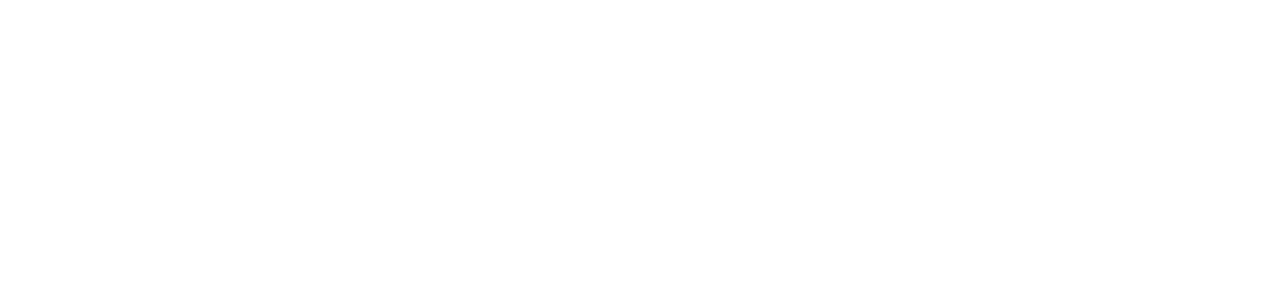
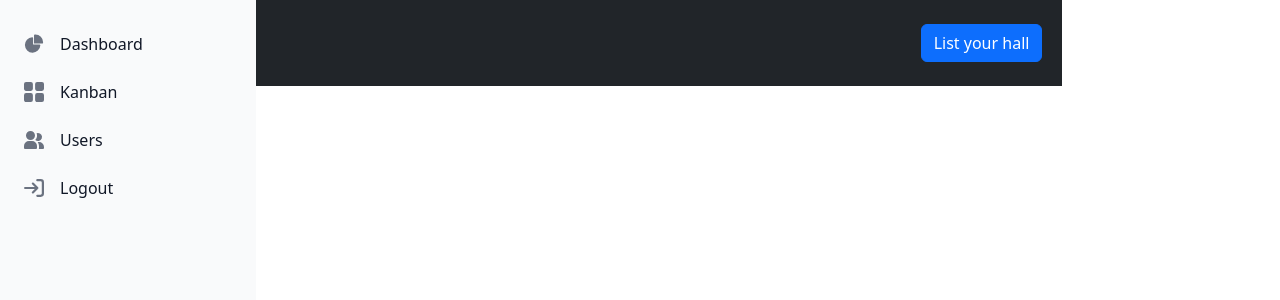
Before and after one commit to zaki506/hall--for-hire-frontend, a React (Create React App) app: page /admin/dashboard in a window 1280 px wide. Before the commit this address had no page. Shown: the top 300 px of the page. Built offline with nearby package versions, Linux system fonts and the light colour scheme; sample sign-in values are in the browser's storage.

Commit message:
login and logout

```diff
--- a/public/index.html
+++ b/public/index.html
@@ -30,6 +30,9 @@
       integrity="sha384-YvpcrYf0tY3lHB60NNkmXc5s9fDVZLESaAA55NDzOxhy9GkcIdslK1eN7N6jIeHz"
       crossorigin="anonymous"
     ></script>
+
+    <script src="https://www.google.com/recaptcha/enterprise.js?render=6LcCAZ8pAAAAAOaBwiDkvluopOsG_smZvZfV-yf3"></script>
+    <!-- Your code -->
   </head>
   <body>
     <noscript>You need to enable JavaScript to run this app.</noscript>
--- a/src/App.js
+++ b/src/App.js
@@ -1,6 +1,4 @@
-import Footer from "./components/Footer";
 import React from "react";
-import Carousel from "./components/Carousel";
 import "./index.css";
 import Home from "./pages/Home";
 
--- a/src/components/Button.jsx
+++ b/src/components/Button.jsx
@@ -1,10 +1,12 @@
 import React from "react";
 
-const Button = ({ cls, text, func }) => {
+const Button = ({ cls, text, func, type }) => {
   return (
     <>
       <div>
-        <button className={cls} onClick={func}>{text}</button>
+        <button className={cls} onClick={func} type={type}>
+          {text}
+        </button>
       </div>
     </>
   );
--- /dev/null
+++ b/src/components/Dashboard.jsx
@@ -0,0 +1,11 @@
+import React from "react";
+
+const Dashboard = () => {
+  return (
+    <>
+      <h1>This is dashboard</h1>
+    </>
+  );
+};
+
+export default Dashboard;
--- a/src/components/Header.jsx
+++ b/src/components/Header.jsx
@@ -6,7 +6,7 @@ import { Link } from "react-router-dom";
 const Header = () => {
   return (
     <>
-      <header className="bg-dark p-4">
+      <header className="bg-dark p-2">
         <div className="container-fluid">
           <div className="row py-3">
             <div className="d-flex justify-content-between align-items-center">
--- /dev/null
+++ b/src/components/Sidebar.jsx
@@ -0,0 +1,105 @@
+/* eslint-disable jsx-a11y/anchor-is-valid */
+import React from "react";
+import { useNavigate } from "react-router-dom";
+
+const Sidebar = () => {
+
+  const navigate = useNavigate();
+
+  const handleLogout = () => {
+    localStorage.clear("token");
+    navigate("/");
+  };
+  return (
+    <>
+      <aside
+        id="default-sidebar"
+        class="fixed top-0 left-0 z-40 w-64 h-screen transition-transform -translate-x-full sm:translate-x-0"
+        aria-label="Sidebar"
+      >
+        <div class="h-full px-3 py-4 overflow-y-auto bg-gray-50 dark:bg-gray-800">
+          <ul class="space-y-2 font-medium">
+            <li>
+              <a
+                href="#"
+                class="flex items-center p-2 text-gray-900 rounded-lg dark:text-white hover:bg-gray-100 dark:hover:bg-gray-700 group"
+              >
+                <svg
+                  class="w-5 h-5 text-gray-500 transition duration-75 dark:text-gray-400 group-hover:text-gray-900 dark:group-hover:text-white"
+                  aria-hidden="true"
+                  xmlns="http://www.w3.org/2000/svg"
+                  fill="currentColor"
+                  viewBox="0 0 22 21"
+                >
+                  <path d="M16.975 11H10V4.025a1 1 0 0 0-1.066-.998 8.5 8.5 0 1 0 9.039 9.039.999.999 0 0 0-1-1.066h.002Z" />
+                  <path d="M12.5 0c-.157 0-.311.01-.565.027A1 1 0 0 0 11 1.02V10h8.975a1 1 0 0 0 1-.935c.013-.188.028-.374.028-.565A8.51 8.51 0 0 0 12.5 0Z" />
+                </svg>
+                <span class="ms-3">Dashboard</span>
+              </a>
+            </li>
+            <li>
+              <a
+                href="#"
+                class="flex items-center p-2 text-gray-900 rounded-lg dark:text-white hover:bg-gray-100 dark:hover:bg-gray-700 group"
+              >
+                <svg
+                  class="flex-shrink-0 w-5 h-5 text-gray-500 transition duration-75 dark:text-gray-400 group-hover:text-gray-900 dark:group-hover:text-white"
+                  aria-hidden="true"
+                  xmlns="http://www.w3.org/2000/svg"
+                  fill="currentColor"
+                  viewBox="0 0 18 18"
+                >
+                  <path d="M6.143 0H1.857A1.857 1.857 0 0 0 0 1.857v4.286C0 7.169.831 8 1.857 8h4.286A1.857 1.857 0 0 0 8 6.143V1.857A1.857 1.857 0 0 0 6.143 0Zm10 0h-4.286A1.857 1.857 0 0 0 10 1.857v4.286C10 7.169 10.831 8 11.857 8h4.286A1.857 1.857 0 0 0 18 6.143V1.857A1.857 1.857 0 0 0 16.143 0Zm-10 10H1.857A1.857 1.857 0 0 0 0 11.857v4.286C0 17.169.831 18 1.857 18h4.286A1.857 1.857 0 0 0 8 16.143v-4.286A1.857 1.857 0 0 0 6.143 10Zm10 0h-4.286A1.857 1.857 0 0 0 10 11.857v4.286c0 1.026.831 1.857 1.857 1.857h4.286A1.857 1.857 0 0 0 18 16.143v-4.286A1.857 1.857 0 0 0 16.143 10Z" />
+                </svg>
+                <span class="flex-1 ms-3 whitespace-nowrap">Kanban</span>
+              </a>
+            </li>
+            <li>
+              <a
+                href="#"
+                class="flex items-center p-2 text-gray-900 rounded-lg dark:text-white hover:bg-gray-100 dark:hover:bg-gray-700 group"
+              >
+                <svg
+                  class="flex-shrink-0 w-5 h-5 text-gray-500 transition duration-75 dark:text-gray-400 group-hover:text-gray-900 dark:group-hover:text-white"
+                  aria-hidden="true"
+                  xmlns="http://www.w3.org/2000/svg"
+                  fill="currentColor"
+                  viewBox="0 0 20 18"
+                >
+                  <path d="M14 2a3.963 3.963 0 0 0-1.4.267 6.439 6.439 0 0 1-1.331 6.638A4 4 0 1 0 14 2Zm1 9h-1.264A6.957 6.957 0 0 1 15 15v2a2.97 2.97 0 0 1-.184 1H19a1 1 0 0 0 1-1v-1a5.006 5.006 0 0 0-5-5ZM6.5 9a4.5 4.5 0 1 0 0-9 4.5 4.5 0 0 0 0 9ZM8 10H5a5.006 5.006 0 0 0-5 5v2a1 1 0 0 0 1 1h11a1 1 0 0 0 1-1v-2a5.006 5.006 0 0 0-5-5Z" />
+                </svg>
+                <span class="flex-1 ms-3 whitespace-nowrap">Users</span>
+              </a>
+            </li>
+
+            <li onClick={handleLogout}>
+              <a
+                href="#"
+                class="flex items-center p-2 text-gray-900 rounded-lg dark:text-white hover:bg-gray-100 dark:hover:bg-gray-700 group"
+              >
+                <svg
+                  class="flex-shrink-0 w-5 h-5 text-gray-500 transition duration-75 dark:text-gray-400 group-hover:text-gray-900 dark:group-hover:text-white"
+                  aria-hidden="true"
+                  xmlns="http://www.w3.org/2000/svg"
+                  fill="none"
+                  viewBox="0 0 18 16"
+                >
+                  <path
+                    stroke="currentColor"
+                    stroke-linecap="round"
+                    stroke-linejoin="round"
+                    stroke-width="2"
+                    d="M1 8h11m0 0L8 4m4 4-4 4m4-11h3a2 2 0 0 1 2 2v10a2 2 0 0 1-2 2h-3"
+                  />
+                </svg>
+                <span class="flex-1 ms-3 whitespace-nowrap">Logout</span>
+              </a>
+            </li>
+          </ul>
+        </div>
+      </aside>
+    </>
+  );
+};
+
+export default Sidebar;
--- a/src/index.js
+++ b/src/index.js
@@ -4,6 +4,8 @@ import App from "./App";
 import { BrowserRouter, Route, Routes } from "react-router-dom";
 import Login from "./pages/Login";
 import Register from "./pages/Register";
+import Layout from "./pages/Layout";
+import Dashboard from "./components/Dashboard";
 
 const root = ReactDOM.createRoot(document.getElementById("root"));
 root.render(
@@ -12,6 +14,9 @@ root.render(
       <Route path="/" element={<App />} />
       <Route path="/login" element={<Login />} />
       <Route path="/register" element={<Register />} />
+      <Route path="/admin" element={<Layout />}>
+        <Route path="dashboard" element={<Dashboard />} />
+      </Route>
     </Routes>
   </BrowserRouter>
   // <React.StrictMode>
--- /dev/null
+++ b/src/pages/Layout.jsx
@@ -0,0 +1,32 @@
+import React, { useEffect } from "react";
+import { Outlet } from "react-router-dom";
+import Sidebar from "../components/Sidebar";
+import Header from "../components/Header";
+import { useNavigate } from "react-router-dom";
+
+const Layout = () => {
+  const navigate = useNavigate();
+
+  useEffect(() => {
+    if (!localStorage.getItem("token")) {
+      navigate("/");
+    }
+  });
+  return (
+    <>
+      <div className="container">
+        <Sidebar />
+      </div>
+
+      <div style={{ width: "83%", position: "realtive", left: "260px" }}>
+        <Header />
+      </div>
+
+      <div>
+        <Outlet></Outlet>
+      </div>
+    </>
+  );
+};
+
+export default Layout;
--- a/src/pages/Login.jsx
+++ b/src/pages/Login.jsx
@@ -25,7 +25,7 @@ const Login = () => {
           toast.success(res?.data?.message);
           localStorage.setItem("token", res?.data?.user?.token);
           setTimeout(() => {
-            navigate("/");
+            navigate("/admin/dashboard");
           }, 2000);
         })
         .catch((err) => {
--- a/src/pages/Register.jsx
+++ b/src/pages/Register.jsx
@@ -1,7 +1,7 @@
 /* eslint-disable jsx-a11y/anchor-is-valid */
-import React from "react";
+import React, { useRef } from "react";
 import Carousel from "../components/Carousel";
-import ReCAPTCHA from 'react-google-recaptcha'
+import ReCAPTCHA from "react-google-recaptcha";
 import Button from "../components/Button";
 import { useFormik } from "formik";
 import { useNavigate } from "react-router-dom";
@@ -10,6 +10,7 @@ import axios from "axios";
 
 const Register = () => {
   const navigate = useNavigate();
+  const recaptcha = useRef();
 
   const myFormik = useFormik({
     initialValues: {
@@ -27,17 +28,18 @@ const Register = () => {
       await axios
         .post("http://localhost:8080/api/user/create", values)
         .then((res) => {
-			console.log("res", res)
-          toast.success(res?.data?.message)
-		  setTimeout(() => {
-			navigate("/")
-		  }, 2000)
+          console.log("res", res);
+          toast.success(res?.data?.message);
+          setTimeout(() => {
+            navigate("/");
+          }, 2000);
         })
         .catch((err) => {
           console.log(err.message);
         });
     },
   });
+
   return (
     <>
       <Carousel clsName="heroSlider h-[200px]" />
@@ -55,17 +57,16 @@ const Register = () => {
           <p>
             Please fill out the following form to create a user account. This
             information is for administrative purposes only and{" "}
-            <span className="font-semibold">will never be published </span>without your consent and will be
-            used to manage your listing/s. Please use information that can
-            easily be shared and recorded throughout your organisation.
+            <span className="font-semibold">will never be published </span>
+            without your consent and will be used to manage your listing/s.
+            Please use information that can easily be shared and recorded
+            throughout your organisation.
           </p>
         </div>
 
         <div>
-
           <form onSubmit={myFormik.handleSubmit}>
-
-          <div>
+            <div>
               <label>Name</label>
               <input
                 className="form-control"
@@ -88,8 +89,6 @@ const Register = () => {
                 onChange={myFormik.handleChange}
               />
             </div>
-
-
 
             <div>
               <label>Phone</label>
@@ -115,8 +114,6 @@ const Register = () => {
               />
             </div>
 
-
-
             <div>
               <label>Address</label>
               <input
@@ -141,15 +138,12 @@ const Register = () => {
               />
             </div>
 
-
-
             <div>
               <label>State</label>
               <input
                 className="form-control"
                 type="text"
                 id="state"
-                // value={}
                 name="state"
                 onChange={myFormik.handleChange}
               />
@@ -167,7 +161,6 @@ const Register = () => {
               />
             </div>
 
-
             <div>
               <label>Password</label>
               <input
@@ -181,20 +174,12 @@ const Register = () => {
             </div>
 
             <div>
-              <label>Prove you're human</label>
-              <ReCAPTCHA sitekey={process.env.REACT_APP_SITE_KEY} />
+              <Button type={"submit"} cls="btn btn-outline-primary my-2" text="Register Now" />
             </div>
-
-
-            <div>
-              <Button cls="btn btn-primary my-2" text="Register Now" />
-            </div>
-
-
           </form>
         </div>
       </div>
-      <Toaster/>
+      <Toaster />
     </>
   );
 };
```
Also changed, not shown: 1 other file (tests, documents, lock files or other folders).
